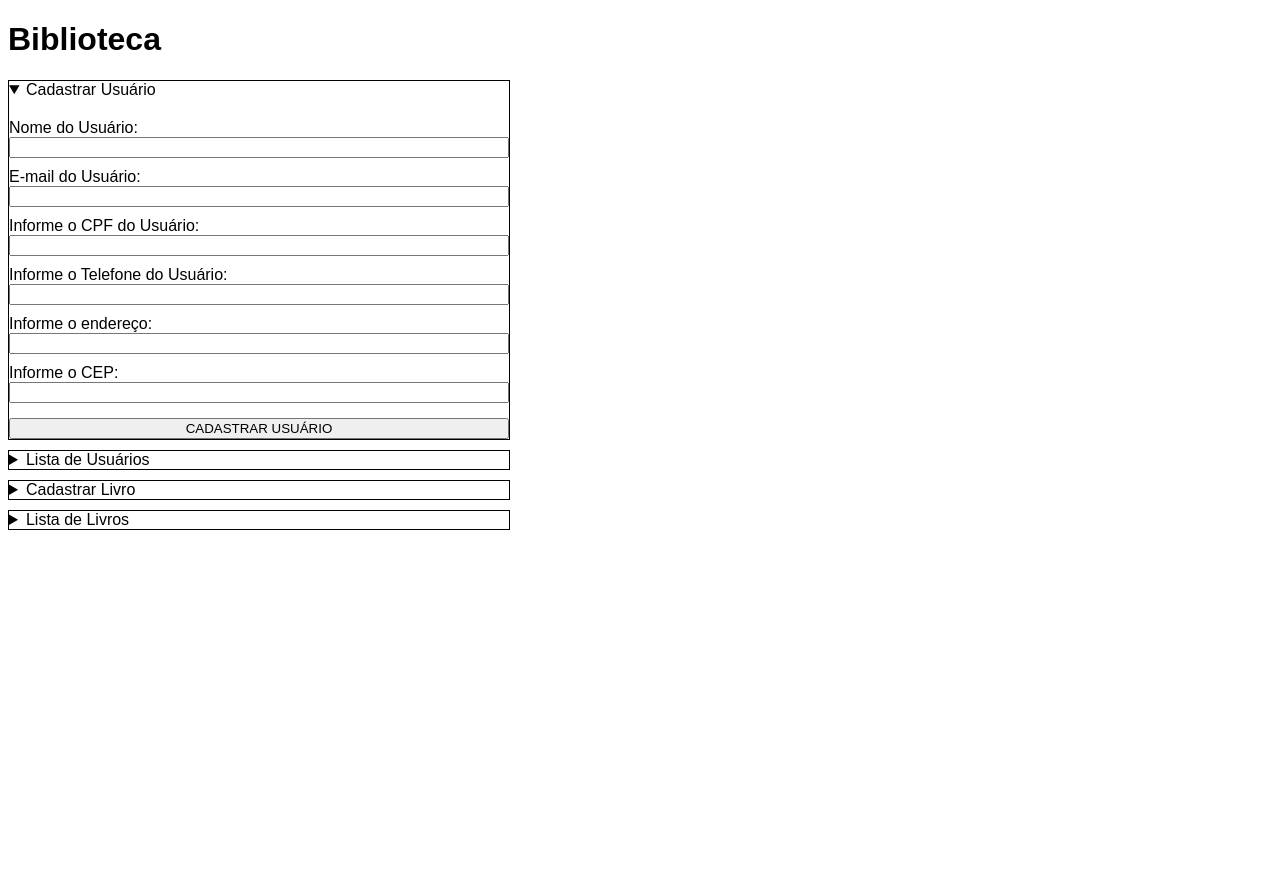
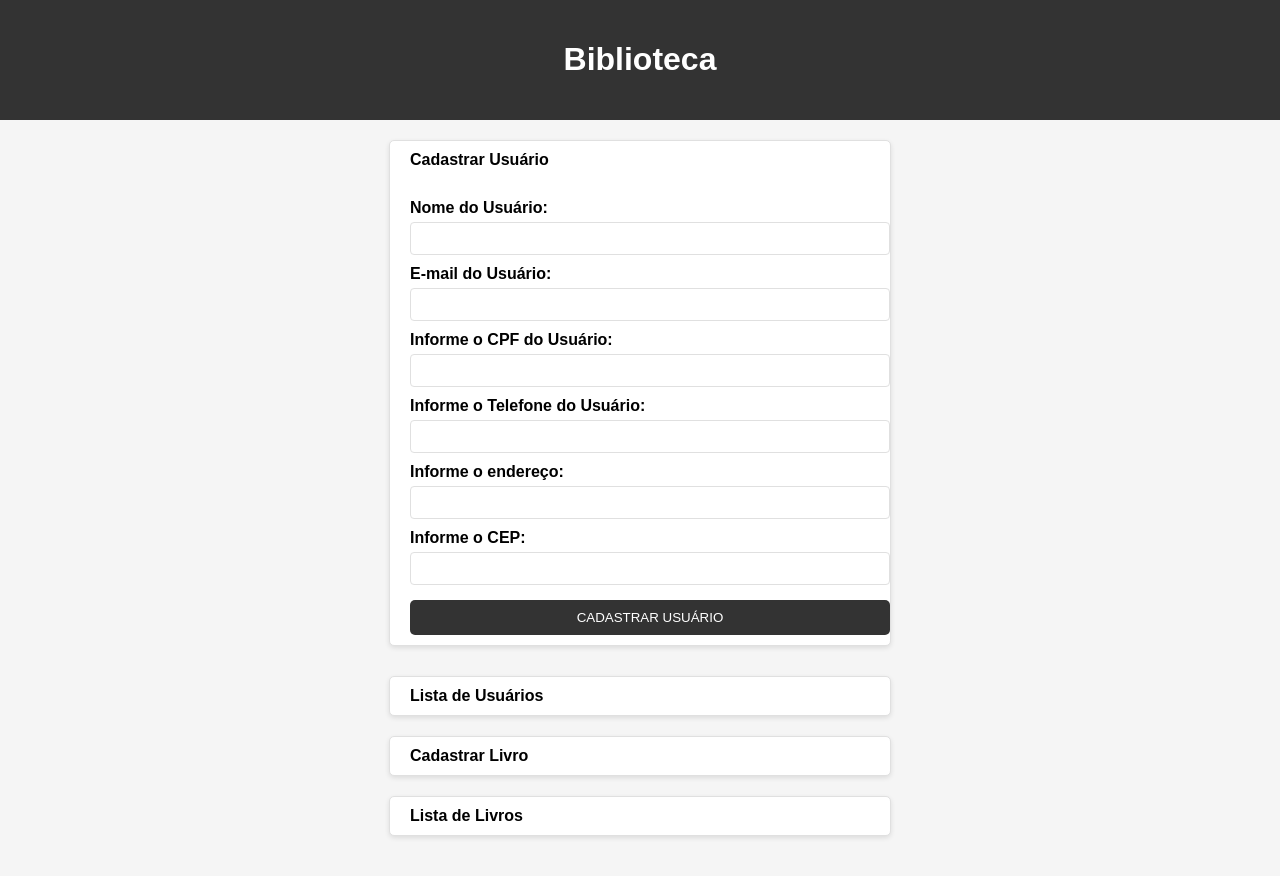
Before and after one commit to matheuskiyoshi/POO-Trabalho-1004, a website with bundled scripts: page src/index.html in a window 1280 px wide. Both pictures are taken after a click on the heading "Cadastrar Usuário". Before the commit the page ends 800 px from the top, so only its background shows below. Built offline with nearby package versions, Linux system fonts and the light colour scheme.

Commit message:
:lipstick: feat: Estilizaçao CSS

```diff
--- a/src/style.css
+++ b/src/style.css
@@ -1,23 +1,85 @@
-body{
+body {
     font-family: Arial, Helvetica, sans-serif;
-}
-details{
-    border: solid 1px;
-    max-width: 500px;
-    margin-bottom: 10px;
-}
-form{
+    margin: 0;
+    padding: 0;
     display: flex;
     flex-direction: column;
+    align-items: center;
+    background-color: #f5f5f5;
+}
+
+header {
+    width: 100%;
+    padding: 20px;
+    text-align: center;
+    background-color: #333;
+    color: white;
+}
+
+main {
+    margin: 20px;
+    width: 100%;
+    display: flex;
+    flex-direction: column;
+    align-items: center;
+}
+
+details {
+    border: 1px solid #e0e0e0;
     max-width: 500px;
+    width: 100%;
+    margin-bottom: 20px;
+    background-color: #fff;
+    border-radius: 5px;
+    box-shadow: 0 2px 5px rgba(0,0,0,0.1);
+}
+
+details[open] {
+    margin-bottom: 30px;
+}
+
+details summary {
+    padding: 10px 20px;
+    font-weight: bold;
+    cursor: pointer;
+    list-style: none;
+}
+
+form {
+    display: flex;
+    flex-direction: column;
+    max-width: 480px;
+    margin: 10px 20px;
+    width: 100%;
+}
+
+label {
     margin-top: 10px;
+    font-weight: bold;
 }
-label{
-    margin-top: 10px;
+
+input {
+    padding: 8px;
+    margin-top: 5px;
+    border: 1px solid #e0e0e0;
+    border-radius: 4px;
 }
-button{
+
+button {
     margin-top: 15px;
+    padding: 10px;
+    background-color: #333;
+    color: #fff;
+    border: none;
+    cursor: pointer;
+    border-radius: 5px;
+    transition: background-color 0.2s;
 }
+
+button:hover {
+    background-color: #555;
+}
+
 input[type="number"]::-webkit-inner-spin-button,
 input[type="number"]::-webkit-outer-spin-button {
   -webkit-appearance: none;
```
